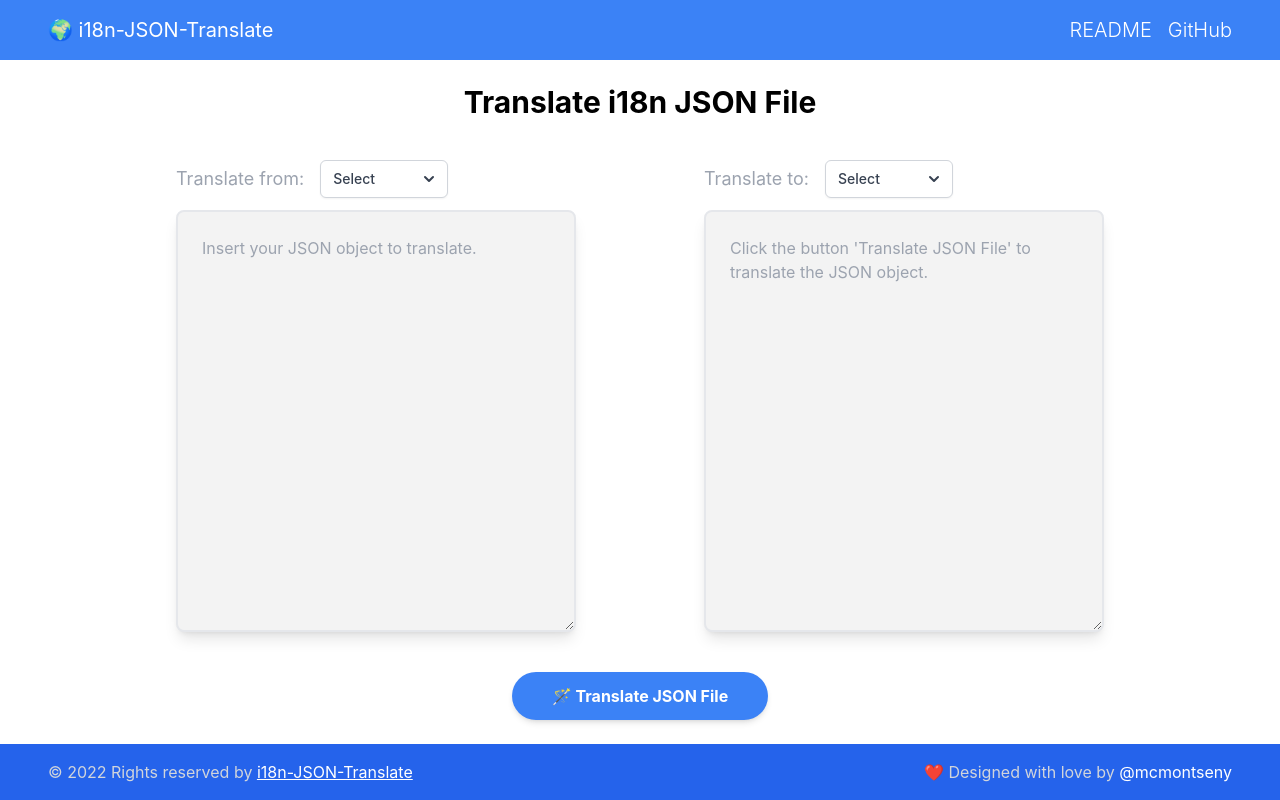
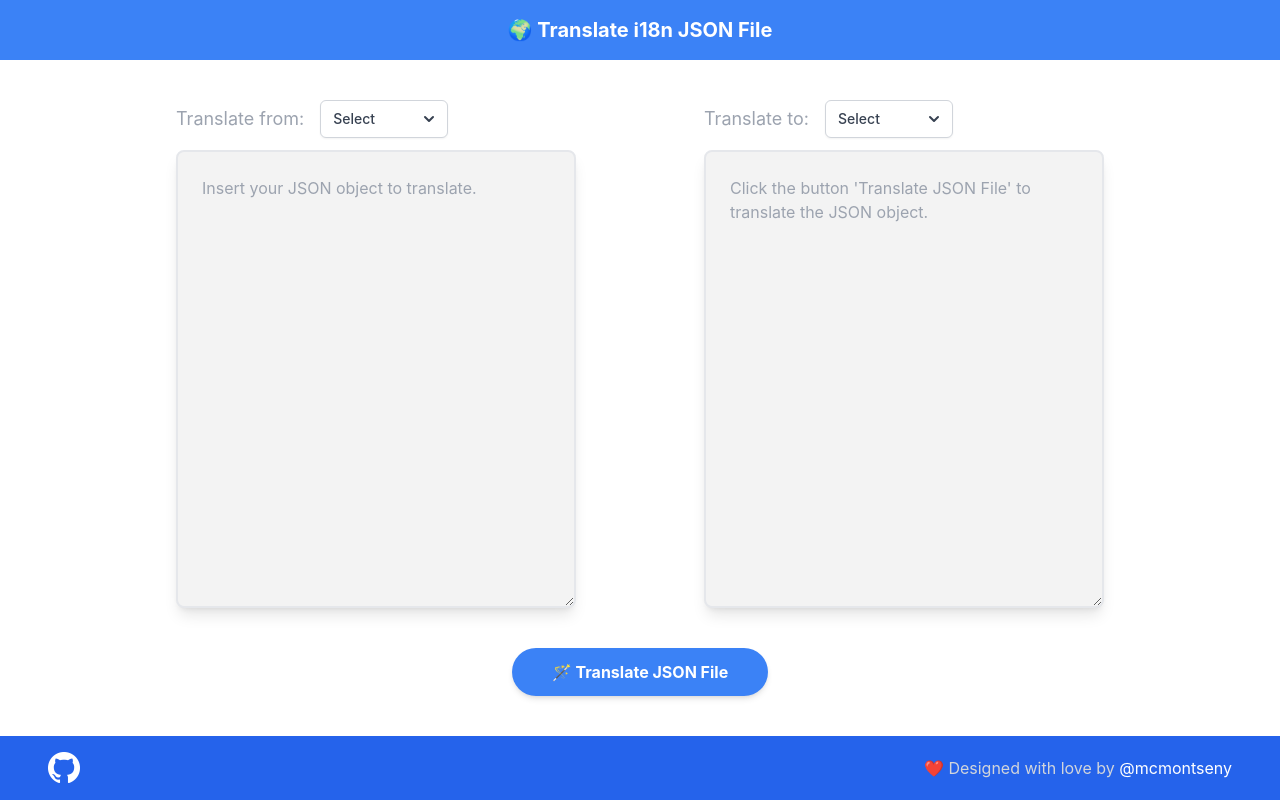
Before and after one commit to mcmontseny/i18n-json-translate, a React (Create React App) app: page / in a window 1280 px wide. Built offline with nearby package versions, Linux system fonts and the light colour scheme.

Commit message:
Chande design + github logo link

```diff
--- a/src/App.js
+++ b/src/App.js
@@ -23,10 +23,8 @@ function App() {
   return (
     <div className="flex flex-col min-h-screen">
       <Header />
-      <div className="flex flex-col space-y-10 flex-1 bg-white p-6 md:px-20 lg:px-44">
-        <h1 className="text-black font-bold text-3xl text-center">
-          Translate i18n JSON File
-        </h1>
+      <div className="flex flex-col space-y-10 flex-1 bg-white p-6 py-10 md:px-20 lg:px-44">
+
         <div className="flex flex-col space-y-10 justify-around xl:flex-row  xl:space-y-0  xl:space-x-32 flex-1">
           <TranslateBox
             title="Translate from:"
--- a/src/components/Footer/index.js
+++ b/src/components/Footer/index.js
@@ -1,9 +1,9 @@
 export default function Footer() {
   return (
     <footer className="flex flex-col items-center space-y-2 md:space-y-0 md:flex-row md:justify-between bg-blue-600 p-4 md:px-12">
-          <span className="text-gray-300 font-sm text-center">
-            © {getFullYear()} Rights reserved by <span className="text-white underline">i18n-JSON-Translate</span>
-          </span>
+      <a href="https://github.com/mcmontseny/i18n-json-translate" target="_blank">
+        <img src="./github_icon.png" className="h-8" />
+      </a>
       <span className="text-gray-300 font-sm text-center">
         ❤️ Designed with love by{" "}
         <a
@@ -18,7 +18,3 @@ export default function Footer() {
     </footer>
   );
 }
-
-  function getFullYear() {
-    return new Date().getFullYear();
-  }
--- a/src/components/Header/index.js
+++ b/src/components/Header/index.js
@@ -1,11 +1,9 @@
 export default function Header() {
     return (
-        <div className="flex flex-col items-center  space-y-2 md:space-y-0 md:flex-row md:justify-between bg-blue-500 p-4 md:px-12">
-            <h1 className="text-white text-xl self-center">🌍 i18n-JSON-Translate</h1>
-            <div className="flex flex-row space-x-4 justify-center">
-                <a className="text-white text-xl font-light">README</a>
-                <a className="text-white text-xl font-light">GitHub</a>
-            </div>
+        <div className="space-y-2 md:space-y-0 bg-blue-500 p-4 md:px-12">
+            <h1 className="text-white font-bold text-xl text-center">
+                🌍 Translate i18n JSON File
+            </h1>
         </div>
     );
 }
```
Also changed, not shown: public/github_icon.png (added). Lines whose indentation alone changed are shown as unchanged.
